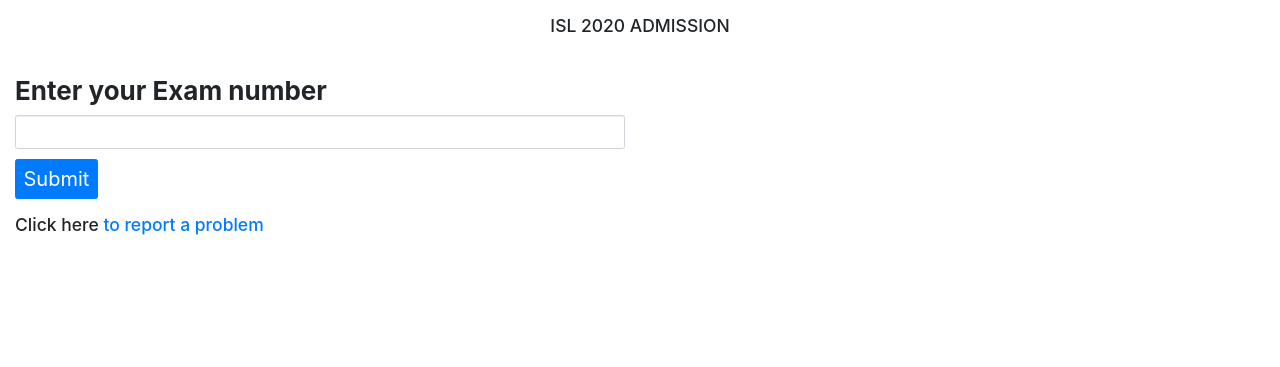
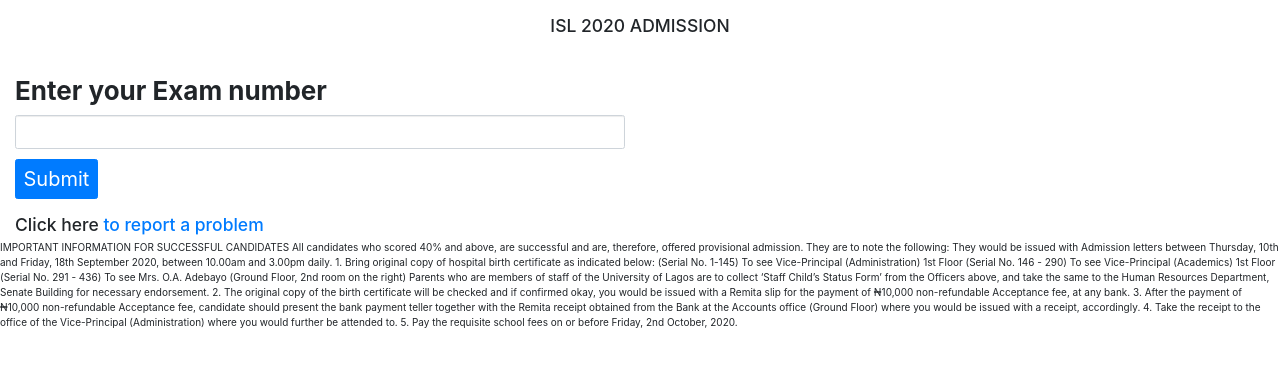
Before and after one commit to geektutor/isl, a PHP site: page /online/result.php in a window 1280 px wide. Shown: the top 367 px of the page. Run offline with PHP 8.4, Linux system fonts and the light colour scheme.

Commit message:
Update result.php

```diff
--- a/online/result.php
+++ b/online/result.php
@@ -72,6 +72,29 @@
 			<h3>Click here <a href="mailto:segunshodunke@unilagconsult.com.ng">to report a problem</a></h3>
 		</div>
 		</div>
+		<br>
+		<br>
+		IMPORTANT INFORMATION FOR SUCCESSFUL CANDIDATES
+
+All candidates who scored 40% and above, are successful and are, therefore, offered provisional admission. They are to note the following:
+
+They would be issued with Admission letters between Thursday, 10th and Friday, 18th September 2020, between 10.00am and 3.00pm daily.
+
+1.	Bring original copy of hospital birth certificate as indicated below:
+	(Serial No. 1-145) To see Vice-Principal (Administration) 1st Floor
+(Serial No. 146 - 290) To see Vice-Principal (Academics) 1st Floor
+(Serial No. 291 - 436) To see Mrs. O.A. Adebayo (Ground Floor, 2nd room on the right)
+
+Parents who are members of staff of the University of Lagos are to collect ‘Staff Child’s Status Form’ from the Officers above, and take the same to the Human Resources Department, Senate Building for necessary endorsement.
+
+2.	The original copy of the birth certificate will be checked and if confirmed okay, you would be issued with a Remita slip for the payment of ₦10,000 non-refundable Acceptance fee, at any bank.
+
+3.	After the payment of ₦10,000 non-refundable Acceptance fee, candidate should present the bank payment teller together with the Remita receipt obtained from the Bank at the Accounts office (Ground Floor) where you would be issued with a receipt, accordingly.
+
+4.	Take the receipt to the office of the Vice-Principal (Administration) where you would further be attended to.
+
+5.	Pay the requisite school fees on or before Friday, 2nd October, 2020.
+
 	</main>
 
 </body>
```
